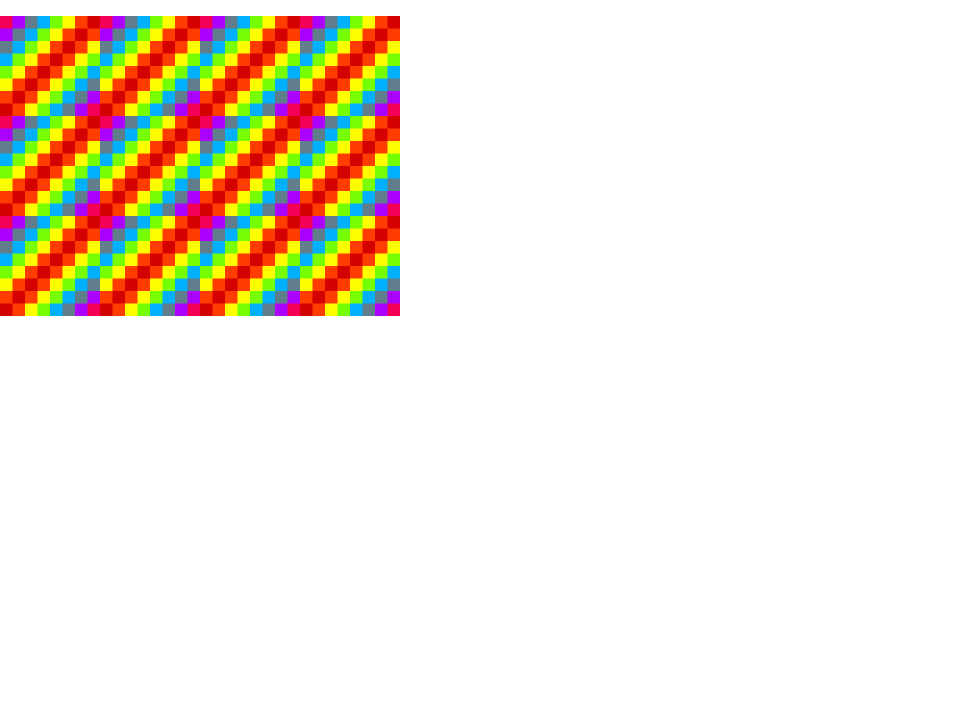
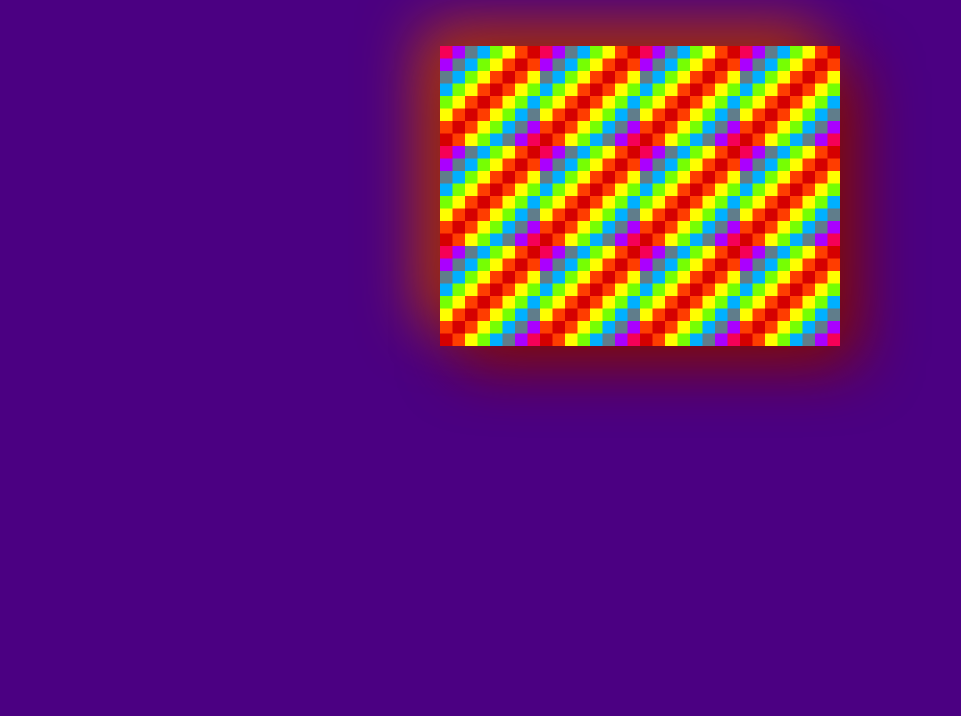
Before and after one commit to Seemachal-Goud-au19/memory-game, a plain HTML site: page index.html in a window 1280 px wide. Shown: the part 84-800 px from the top of the page, without its empty margins (0-961 px from the left). Drawn offline with nearby package versions, Linux system fonts and the light colour scheme.

Commit message:
Update style.css

```diff
--- a/style.css
+++ b/style.css
@@ -1,11 +1,22 @@
+body{
+    background-color: indigo;
+    color:lavenderblush;
+}
+
 .grid{
     display:flex;
     flex-wrap:wrap;
     height:300px;
     width:400px;
-    margin-top:20px;
+
+    border-radius: 14px;
+background: #e62727;
+box-shadow:  20px 20px 60px #7c0808,
+             -20px -20px 60px #b33f0a;
+             margin:50px auto 0 auto;
 }
 
 h2{
-text-align:center;
+    text-align:center;
+
 }
```
